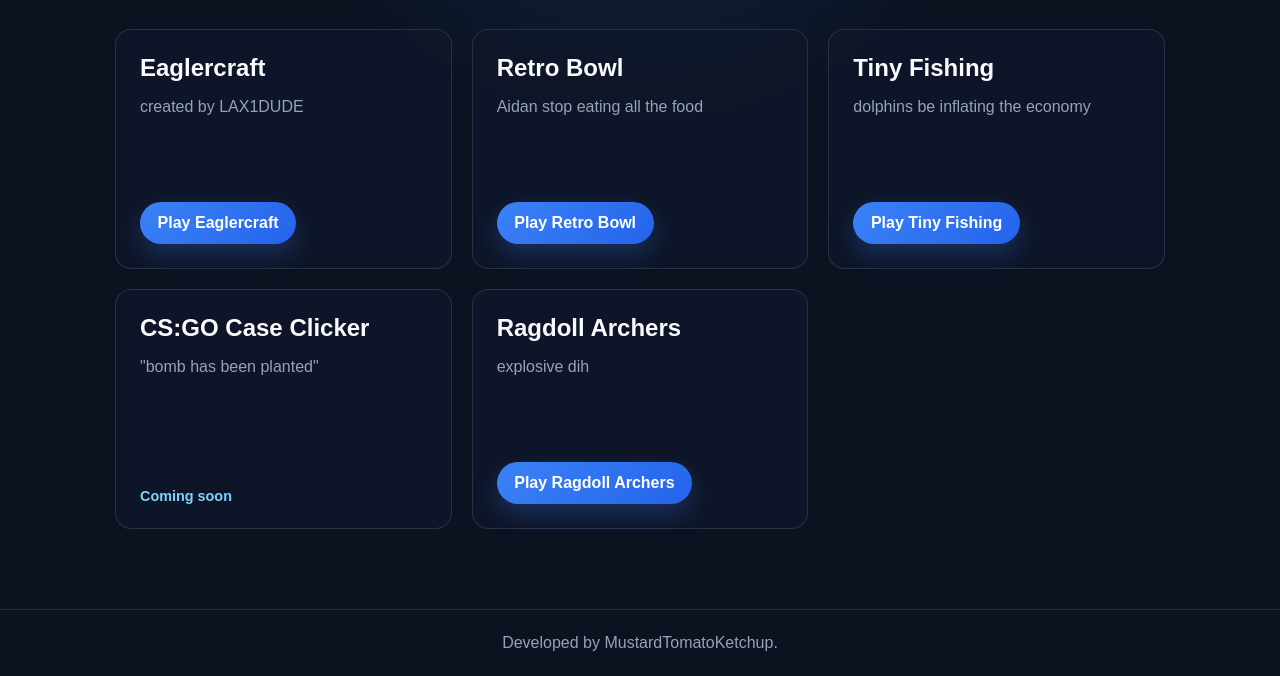
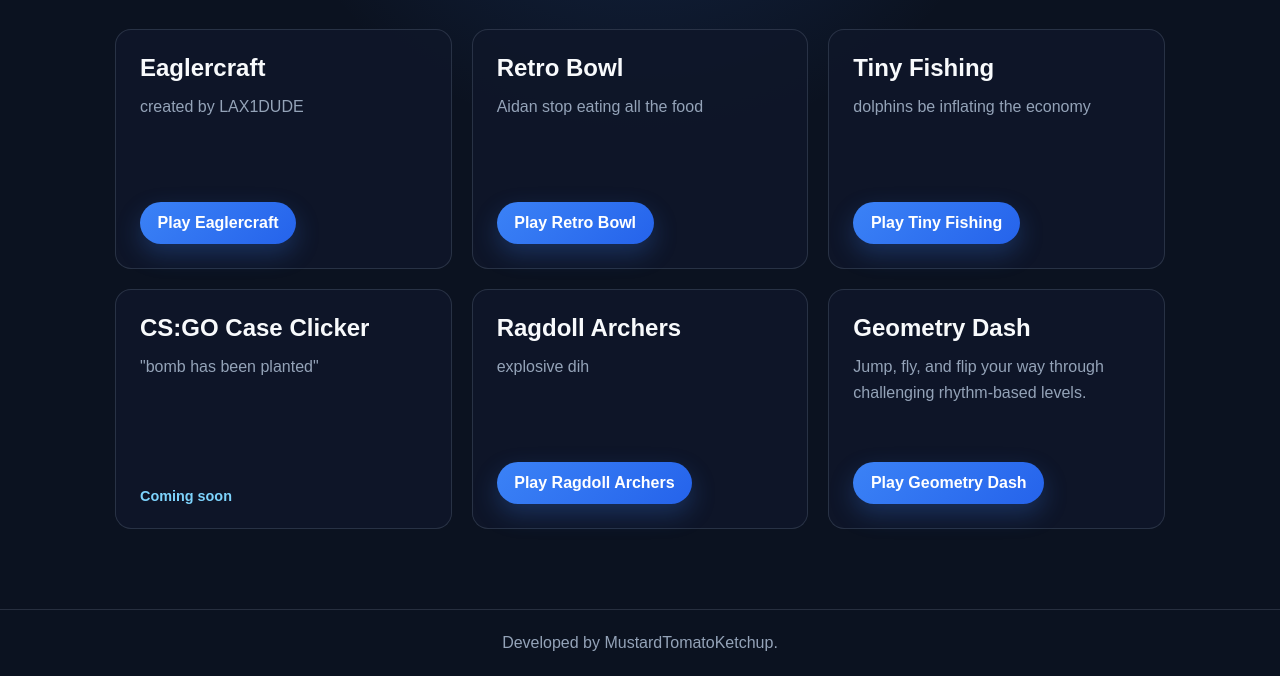
Before and after one commit to MustardTomatoKetchup/mustardtomatoketchup.github.io, a plain HTML site: page games.html in a window 1280 px wide. Shown: the part 246-922 px from the top of the page. Drawn offline with Linux system fonts and the light colour scheme.

Commit message:
Add Geometry Dash game card to games page

```diff
--- a/games.html
+++ b/games.html
@@ -122,6 +122,11 @@
         <p>explosive dih</p>
         <a class="play-button" href="ragdoll-archers.htm">Play Ragdoll Archers</a>
       </article>
+      <article class="game-card">
+        <h2>Geometry Dash</h2>
+        <p>Jump, fly, and flip your way through challenging rhythm-based levels.</p>
+        <a class="play-button" href="geometry-dash.html">Play Geometry Dash</a>
+      </article>
     </section>
   </main>
 
```
